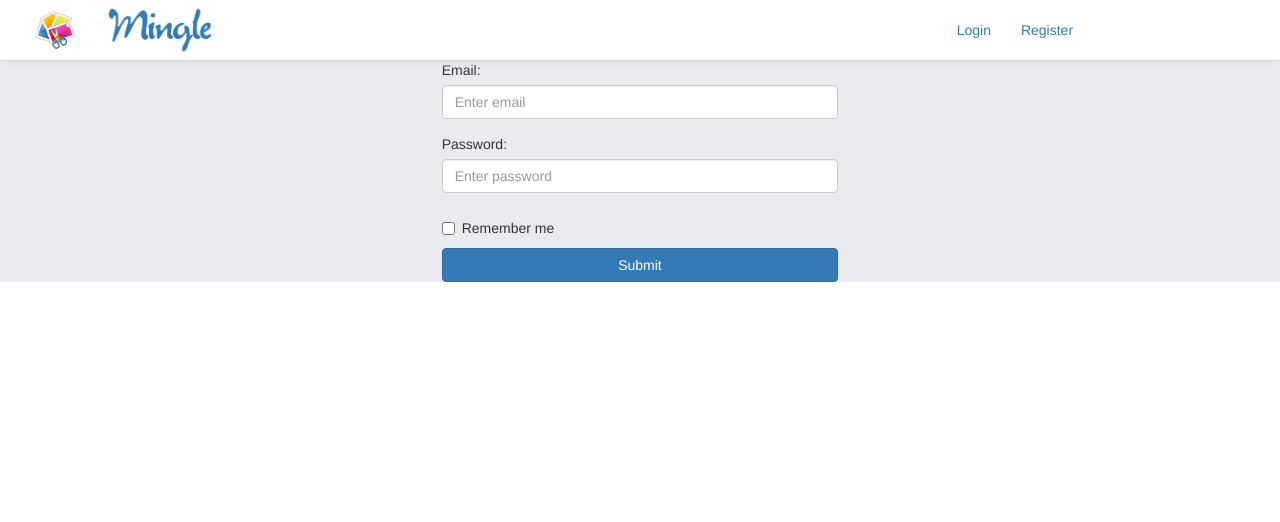
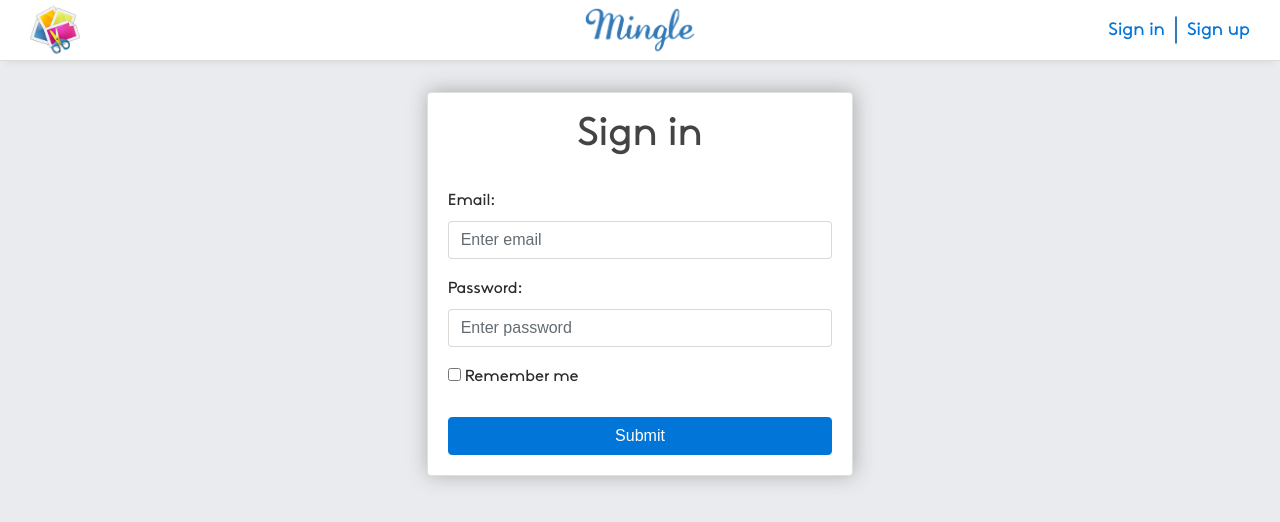
Before and after one commit to ManvendraShaktawat/Instagram, a React app: page /login in a window 1280 px wide. Built offline with nearby package versions, Linux system fonts and the light colour scheme; what redux-immutable-state-invariant would draw is missing.

Commit message:
Responsive behaviour added

```diff
--- a/public/index.html
+++ b/public/index.html
@@ -2,9 +2,10 @@
 <html>
 <head>
 	<title>Mingle</title>
-	<link rel="stylesheet" type="text/css" href="https://maxcdn.bootstrapcdn.com/bootstrap/3.3.7/css/bootstrap.min.css">
+	<link rel="stylesheet" type="text/css" href="https://maxcdn.bootstrapcdn.com/bootstrap/4.0.0-alpha.6/css/bootstrap.min.css">
 	<link rel="stylesheet" type="text/css" href="https://cdnjs.cloudflare.com/ajax/libs/toastr.js/latest/css/toastr.css">
 	<link rel="shortcut icon" href="assets/images/favicon.ico">
+	<link rel="stylesheet" type="text/css" href="https://maxcdn.bootstrapcdn.com/font-awesome/4.7.0/css/font-awesome.min.css">
 </head>
 <body>
     <div id="app"></div>
--- a/src/components/container/app/app.scss
+++ b/src/components/container/app/app.scss
@@ -1,6 +1,6 @@
 @import "./variables.scss";
 
-#mainContainer {
+body {
 	background: $lightestBlue;
 }
 
--- a/src/components/container/app/variables.scss
+++ b/src/components/container/app/variables.scss
@@ -1,3 +1,4 @@
+/*colors*/
 $mingleBlue: #337ab7;
 $mingleRed: #d9534f;
 $mingleGreen: #5cb85c;
@@ -7,3 +8,19 @@ $minglePink: #c31170;
 $lightestBlue: #e9ebee;
 $white: #fff;
 $grey: #dbdbdb;
+$shadowGrey: #aaa;
+$darkGrey: #444;
+
+/*fonts*/
+@font-face {
+  font-family: "DidactGothic";
+  src: url("/assets/fonts/DidactGothic.ttf");
+}
+@font-face {
+  font-family: "FaxSansBeta";
+  src: url("/assets/fonts/FaxSansBeta.otf");
+}
+@font-face {
+  font-family: "GFSDidot-Regular";
+  src: url("/assets/fonts/GFSDidot-Regular.ttf");
+}
--- a/src/components/container/header/header.js
+++ b/src/components/container/header/header.js
@@ -5,25 +5,34 @@ import "./header.scss";
 class Header extends React.Component {
 	constructor(props) {
 		super(props);
+		this.toggleDropdown = this.toggleDropdown.bind(this);
+	}
+
+	toggleDropdown() {
+		console.log(this.navList)
+		this.navList.classList.toggle("l-display-block");
 	}
 
 	render() {
 		return (
 			<div className="container l-header-wrapper">
 				<div className="row">
-					<div className="l-header col-xs-12">
+					<div className="l-header col-12">
 						<div className="row">
-							<div className="l-logo col-xs-2">
+							<div className="l-logo col-3 col-sm-4">
 								<img src="/assets/images/favicon.ico" />
-								<img src="/assets/images/mingle.png" />
 							</div>
-							<nav className="col-xs-offset-6 col-xs-2">
-								<ul>
+							<div className="l-mingle-text col-6 col-sm-4">
+								<img src="/assets/images/mingle8.png" />
+							</div>
+							<nav className="col-3 col-sm-4">
+								<i className="fa fa-bars" onClick={this.toggleDropdown}></i>
+								<ul ref={(el)=>{this.navList = el;}}>
 									<li>
-										<Link to="/login">Login</Link>
+										<Link to="/login">Sign in</Link>
 									</li>
 									<li>
-										<Link to="/register">Register</Link>
+										<Link to="/register">Sign up</Link>
 									</li>
 								</ul>
 							</nav>
--- a/src/components/container/header/header.scss
+++ b/src/components/container/header/header.scss
@@ -5,28 +5,88 @@
 }
 
 .l-header {
-	padding: 5px;
+	padding: 5px 30px;
 	background: $white;
 	box-shadow: 0 8px 6px -6px $grey;
 	border-bottom: 1px solid $grey;
 	position: fixed;
 	z-index: 10;
 	.l-logo {
-		margin-left: 30px;
-		img:first-child {
-			height: 40px;
-		}
-		img:last-child {
-			margin-left: 30px;
+		img {
 			height: 50px;
 		}
 	}
-	ul {
-		margin: 0;
-		li {
-			padding: 15px;
-			list-style-type: none;
-			display: inline-block;
+	.l-mingle-text {
+		text-align: center;
+		img {
+			height: 50px;
+		}
+	}
+	nav {
+		position: relative;
+		text-align: right;
+		i {
+			color: $mingleBlue;
+			font-size: 24px;
+			cursor: pointer;
+			position: absolute;
+			top: 50%;
+			transform: translateY(-50%);
+			right: 0;
+		}
+		ul {
+			display: none;
+			margin: 0;
+			position: absolute;
+			right: 0;
+			top: 40px;
+			padding: 5px;
+		    background-color: #fff;
+    		box-shadow: 1px -1px 20px #aaa;
+    		border-radius: 3px;
+			li {
+				padding: 10px 20px;
+				min-width: 150px;
+				list-style-type: none;
+				text-align: center;
+				a {
+					font-family: "FaxSansBeta";
+				    font-size: 18px;
+				    text-decoration: none;
+				}
+			}
+			li:not(:first-child) {
+				border-top: 1px solid $grey;
+			}
+		}
+		.l-display-block {
+			display: block;
 		}
 	}
 }
+
+@media (min-width: 768px) {
+	.l-header {
+		nav {
+			padding: 0 15px;
+			i {
+				display: none;
+			}
+			ul {
+				display: block;
+				top: 50%;
+				transform: translateY(-50%);
+				box-shadow: none;
+				li {
+					min-width: 0;
+					padding: 0 10px;
+					display: inline-block;
+				}
+				li:not(:first-child) {
+					border: none;
+					border-left: 2px solid $mingleBlue;
+				}
+			}
+		}
+	}
+}
--- a/src/components/container/login/login.js
+++ b/src/components/container/login/login.js
@@ -29,10 +29,15 @@ class Login extends React.Component {
 		return(
       <div className="container">
         <div className="row">
-          <div className="l-login col-xs-offset-2 col-xs-8 col-sm-offset-3 col-sm-6 col-lg-offset-4 col-lg-4">
-            <form>
+          <div className="l-login offset-1 col-10 offset-sm-2 col-sm-8 offset-lg-3 col-lg-6 offset-xl-4 col-xl-4">
+            <form className="card">
               <div className="row">
-                <div className="col-xs-12">
+                <div className="col-12">
+                  <h1>Sign in</h1>
+                </div>
+              </div>
+              <div className="row">
+                <div className="col-12">
                   <InputField
                     parentContext={this}
                     type="email"
@@ -43,7 +48,7 @@ class Login extends React.Component {
                 </div>
               </div>
               <div className="row">
-                <div className="col-xs-12">
+                <div className="col-12">
                   <InputField
                     parentContext={this}
                     type="password"
@@ -54,15 +59,15 @@ class Login extends React.Component {
                 </div>
               </div>
               <div className="row">
-                <div className="col-xs-12">
+                <div className="col-12">
                   <div className="checkbox">
                     <label><input type="checkbox" name="remember" /> Remember me</label>
                   </div>
                 </div>
               </div>
               <div className="row">
-                <div className="col-xs-12">
-                  <button type="submit" onClick={this.getLoginData} className="btn btn-primary">Submit</button>
+                <div className="col-12">
+                  <button type="submit" onClick={this.getLoginData} className="btn btn-primary col-12">Submit</button>
                 </div>
               </div>
             </form>
--- a/src/components/container/login/login.scss
+++ b/src/components/container/login/login.scss
@@ -1,5 +1,4 @@
 .l-login {
-  button {
-    width:100%;
-  }
+	margin-top: 32px;
+	margin-bottom: 32px;
 }
--- a/src/components/container/register/register.js
+++ b/src/components/container/register/register.js
@@ -34,10 +34,15 @@ class Register extends React.Component {
     return(
       <div className="container">
         <div className="row">
-          <div className="l-register col-xs-offset-2 col-xs-8 col-sm-offset-3 col-sm-6 col-lg-offset-4 col-lg-4">
-            <form className="well">
+          <div className="l-register offset-1 col-10 offset-sm-2 col-sm-8 offset-lg-3 col-lg-6 offset-xl-4 col-xl-4">
+            <form className="card">
               <div className="row">
-                <div className="col-xs-6">
+                <div className="col-12">
+                  <h1>Sign up</h1>
+                </div>
+              </div>
+              <div className="row">
+                <div className="col-12 col-sm-6">
                   <InputField
                     parentContext={this}
                     type="text"
@@ -46,7 +51,7 @@ class Register extends React.Component {
                     label="First Name:"
                   />
                 </div>
-                <div className="col-xs-6">
+                <div className="col-12 col-sm-6">
                   <InputField
                     parentContext={this}
                     type="text"
@@ -57,7 +62,7 @@ class Register extends React.Component {
                 </div>
               </div>
               <div className="row">
-                <div className="col-xs-12">
+                <div className="col-12">
                   <InputField
                     parentContext={this}
                     type="email"
@@ -68,7 +73,7 @@ class Register extends React.Component {
                 </div>
               </div>
               <div className="row">
-                <div className="col-xs-12">
+                <div className="col-12">
                   <InputField
                     parentContext={this}
                     type="password"
@@ -79,7 +84,7 @@ class Register extends React.Component {
                 </div>
               </div>
               <div className="row">
-                <div className="col-xs-12">
+                <div className="col-12">
                   <InputField
                     parentContext={this}
                     type="password"
@@ -90,7 +95,7 @@ class Register extends React.Component {
                 </div>
               </div>
               <div className="row">
-                <div className="form-group col-xs-12">
+                <div className="form-group col-12">
                   <label htmlFor="gender">Gender:</label>
                   <select name="gender" ref={(el)=>{this.gender = el;}} id="gender" className="form-control">
                     <option value="">Select</option>
@@ -100,7 +105,7 @@ class Register extends React.Component {
                 </div>
               </div>
               <div className="row">
-                <div className="col-xs-12">
+                <div className="col-12">
                   <InputField
                     parentContext={this}
                     type="date"
@@ -110,7 +115,7 @@ class Register extends React.Component {
                 </div>
               </div>
               <div className="row">
-                <div className="col-xs-12">
+                <div className="col-12">
                   <InputField
                     parentContext={this}
                     type="number"
@@ -121,8 +126,8 @@ class Register extends React.Component {
                 </div>
               </div>
               <div className="row">
-                <div className="col-xs-12">
-                  <button type="submit" className="btn btn-primary col-xs-12" onClick={this.getUserData}>Submit</button>
+                <div className="col-12">
+                  <button type="submit" className="btn btn-primary col-12" onClick={this.getUserData}>Submit</button>
                 </div>
               </div>
             </form>
--- a/src/components/container/register/register.scss
+++ b/src/components/container/register/register.scss
@@ -1,3 +1,5 @@
+@import "../app/variables.scss";
+
 .l-register {
 	margin-top: 32px;
 	margin-bottom: 32px;
@@ -6,10 +8,27 @@
 	margin: 0;
 	padding: 0;
 	width: 100%;
+	h1 {
+		font-family: "FaxSansBeta";
+		text-align: center;
+		margin: 0 0 30px 0;
+		color: $darkGrey;
+	}
 	> .row {
 		margin: 0;
-		> .l-register {
+		> .l-register, .l-login {
 			padding: 0;
 		}
 	}
 }
+.card {
+	padding: 20px;
+	background-color: #fff;
+	box-shadow: 1px -1px 20px $shadowGrey;
+	.row:last-child {
+		margin-top: 20px;
+	}
+	label {
+		font-family: "FaxSansBeta";
+	}
+}
```
Also changed, not shown: public/assets/fonts/DidactGothic.ttf (added), public/assets/fonts/FaxSansBeta.otf (added), public/assets/fonts/GFSDidot-Regular.ttf (added).
